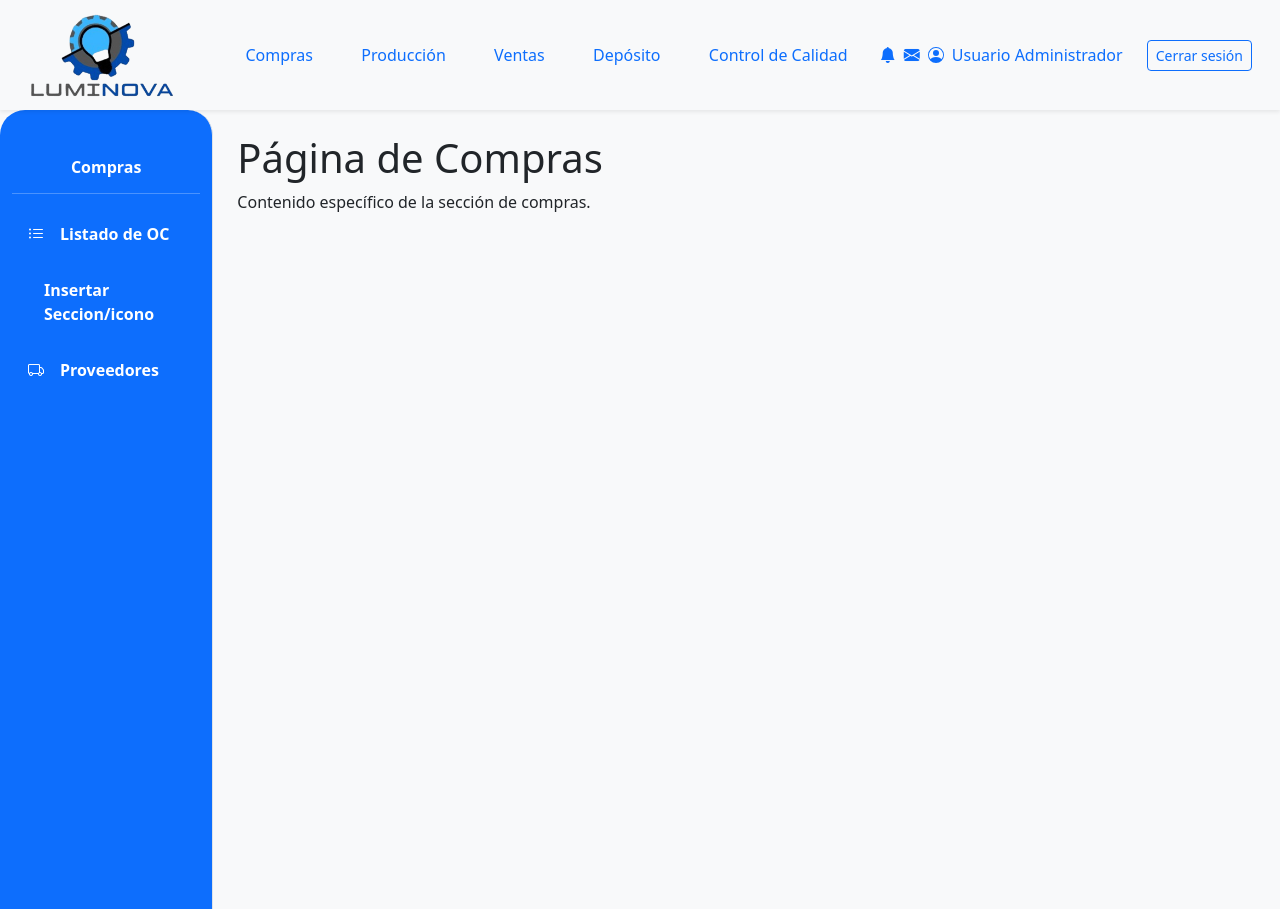
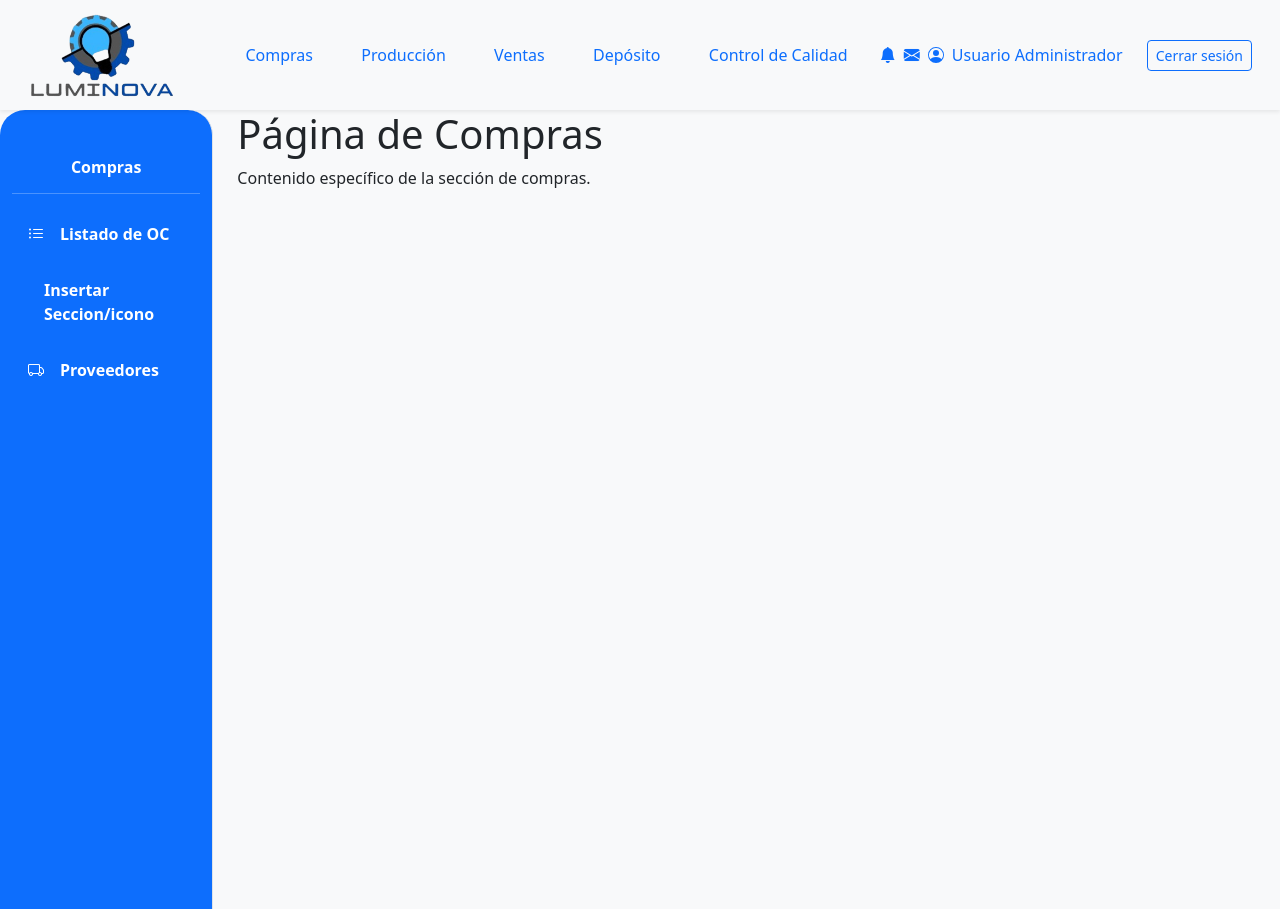
Before and after one commit to dgimenezdeveloper/TP_Desarrollo_Software, a Django app: page /App_LUMINOVA/compras/ in a window 1280 px wide. Shown: the top 909 px of the page. Run offline with Django 5.2, Linux system fonts and the light colour scheme; some libraries are stand-ins or nearby versions.

Commit message:
Se elimina un padding top

```diff
--- a/App_Luminova/templates/inicio.html
+++ b/App_Luminova/templates/inicio.html
@@ -19,7 +19,7 @@
             {% block sidebar_content %}
                 {% include 'sidebar.html' %}
             {% endblock %}
-            <main class="col-md-9 ms-sm-auto col-lg-10 px-md-4 py-4">
+            <main class="col-md-9 ms-sm-auto col-lg-10 px-md-4">
                 {% block content %}{% endblock %}
             </main>
         </div>
```
